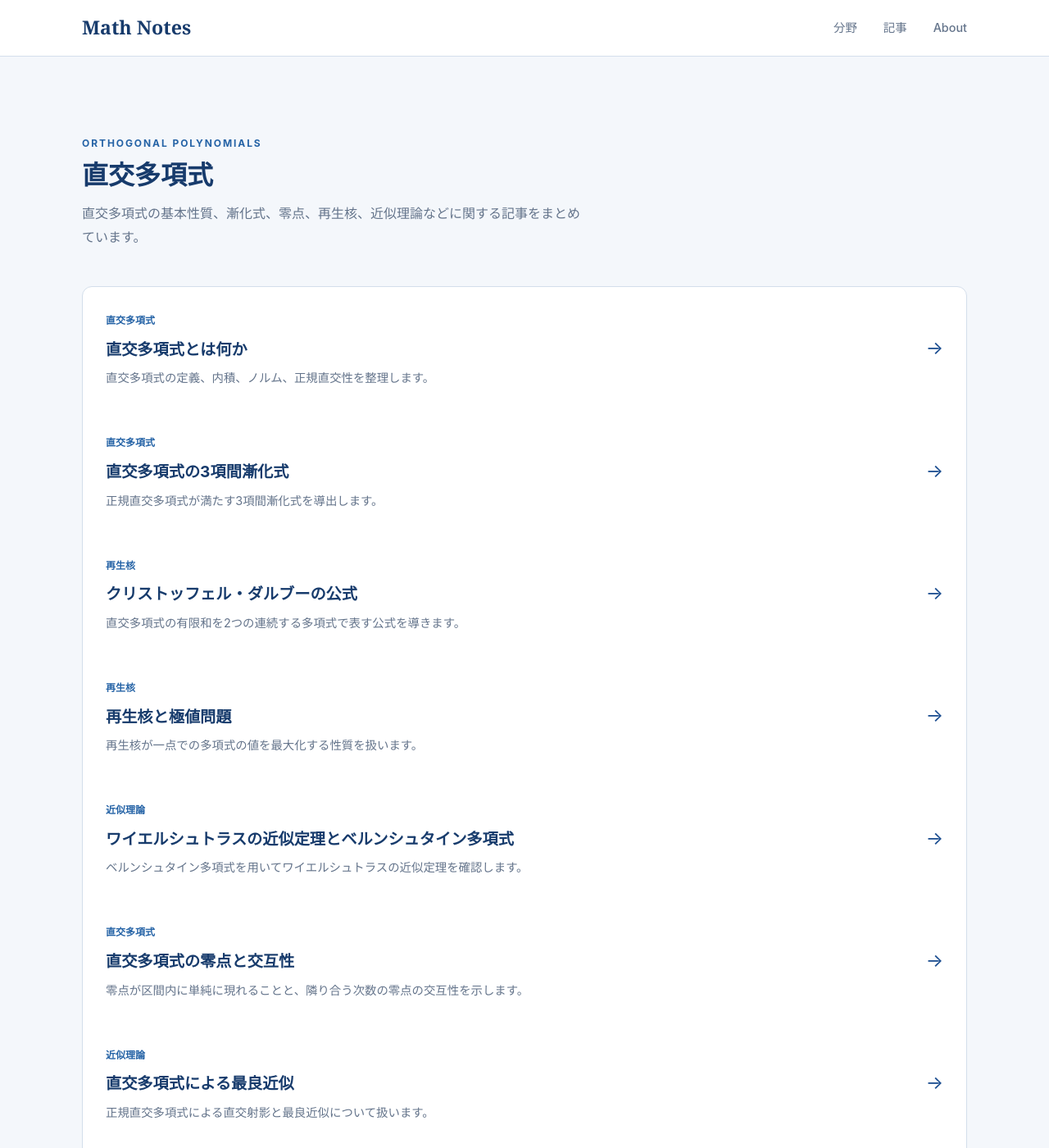
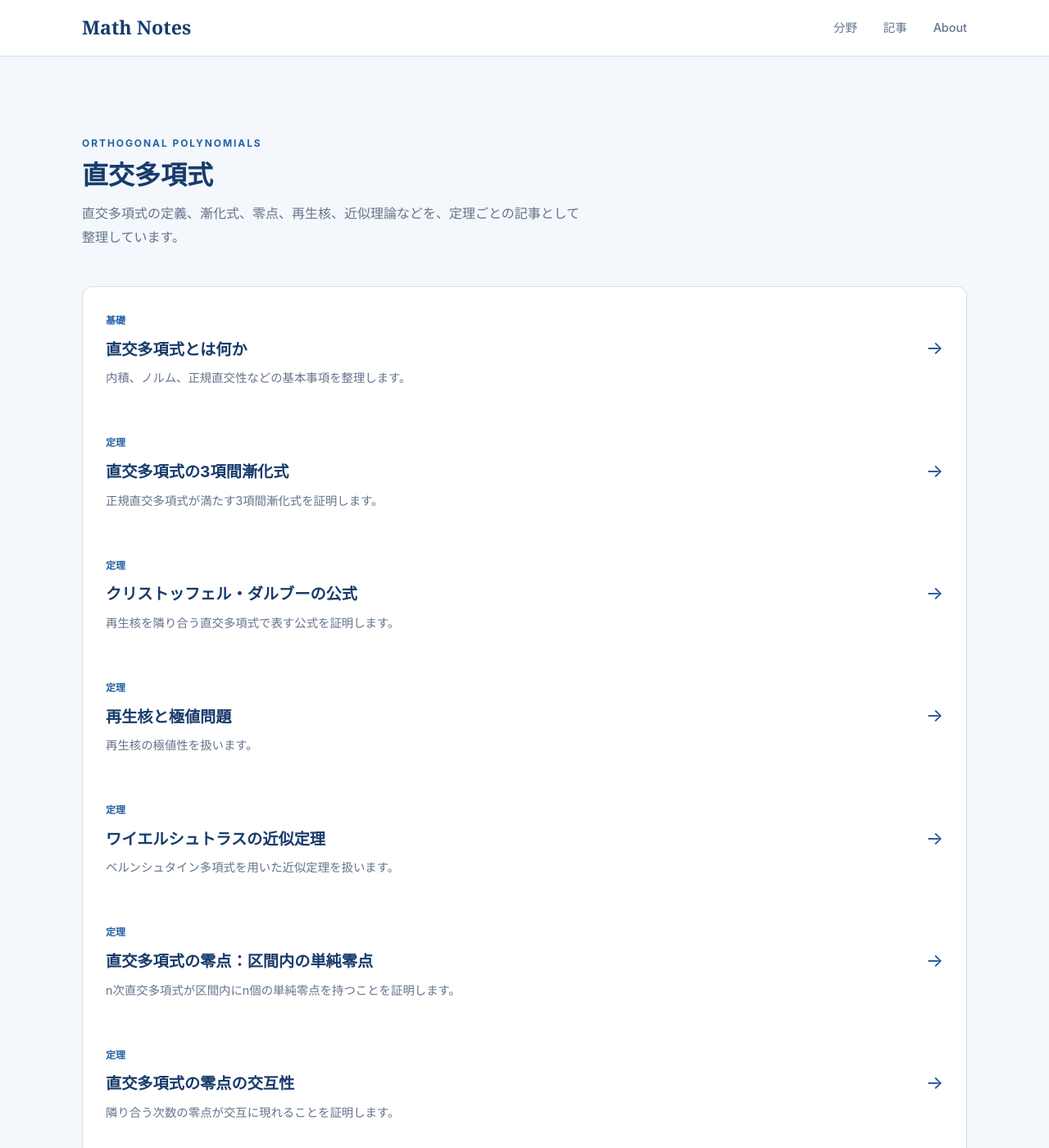
Before and after one commit to koukano/koukano.github.io, a Jekyll site: the page orthogonal-polynomials/index.html, which Jekyll copies as it is, in a window 1280 px wide and 1400 px high. Shown: the whole window at 82% size. Built offline with Jekyll 4.4.1, drawn with Linux system fonts in a browser that asks for light colours; some of the changed text lies outside the part shown.

Commit message:
Update orthogonal polynomial theorem index

```diff
--- a/orthogonal-polynomials/index.html
+++ b/orthogonal-polynomials/index.html
@@ -1,98 +1,40 @@
 <!DOCTYPE html>
 <html lang="ja">
-
 <head>
-
   <meta charset="UTF-8">
-
-  <meta
-    name="viewport"
-    content="width=device-width, initial-scale=1.0"
-  >
-
-  <meta
-    name="description"
-    content="直交多項式についての記事一覧です。基本性質、漸化式、零点、再生核、近似理論などについて解説します。"
-  >
-
+  <meta name="viewport" content="width=device-width, initial-scale=1.0">
+  <meta name="description" content="直交多項式の定義、漸化式、零点、再生核、近似理論などを、定理ごとの記事として整理しています。">
   <title>直交多項式 | Math Notes</title>
-
-  <link
-    rel="stylesheet"
-    href="../css/style.css"
-  >
-
+  <link rel="stylesheet" href="/css/style.css">
 </head>
-
-
 <body>
-
-  <!-- ヘッダー -->
-
   <header class="site-header">
-
     <div class="header-inner">
-
-      <a
-        href="../index.html"
-        class="logo"
-      >
-        Math Notes
-      </a>
-
-
+      <a href="/" class="logo">Math Notes</a>
       <nav class="nav">
-
-        <a href="../index.html#topics">
-          分野
-        </a>
-
-        <a href="../index.html#articles">
-          記事
-        </a>
-
-        <a href="../index.html#about">
-          About
-        </a>
-
+        <a href="/#topics">分野</a>
+        <a href="/#articles">記事</a>
+        <a href="/#about">About</a>
       </nav>
-
     </div>
-
   </header>
 
-
-  <!-- 記事一覧 -->
-
   <section class="articles-section">
-
     <div class="articles-inner">
-
       <div class="section-header">
-
-        <p class="section-label">
-          ORTHOGONAL POLYNOMIALS
-        </p>
-
-        <h2>
-          直交多項式
-        </h2>
-
-        <p>
-          直交多項式の基本性質、漸化式、零点、再生核、近似理論などに関する記事をまとめています。
-        </p>
-
+        <p class="section-label">ORTHOGONAL POLYNOMIALS</p>
+        <h2>直交多項式</h2>
+        <p>直交多項式の定義、漸化式、零点、再生核、近似理論などを、定理ごとの記事として整理しています。</p>
       </div>
-
 
       <div class="article-list">
 
         <a href="/articles/orthogonal-polynomials.html" class="article-link">
           <div class="article-item">
             <div>
-              <span class="article-category">直交多項式</span>
+              <span class="article-category">基礎</span>
               <h3>直交多項式とは何か</h3>
-              <p>直交多項式の定義、内積、ノルム、正規直交性を整理します。</p>
+              <p>内積、ノルム、正規直交性などの基本事項を整理します。</p>
             </div>
             <span class="article-arrow">→</span>
           </div>
@@ -101,9 +43,9 @@
         <a href="/articles/three-term-recurrence.html" class="article-link">
           <div class="article-item">
             <div>
-              <span class="article-category">直交多項式</span>
+              <span class="article-category">定理</span>
               <h3>直交多項式の3項間漸化式</h3>
-              <p>正規直交多項式が満たす3項間漸化式を導出します。</p>
+              <p>正規直交多項式が満たす3項間漸化式を証明します。</p>
             </div>
             <span class="article-arrow">→</span>
           </div>
@@ -112,9 +54,9 @@
         <a href="/articles/christoffel-darboux-formula.html" class="article-link">
           <div class="article-item">
             <div>
-              <span class="article-category">再生核</span>
+              <span class="article-category">定理</span>
               <h3>クリストッフェル・ダルブーの公式</h3>
-              <p>直交多項式の有限和を2つの連続する多項式で表す公式を導きます。</p>
+              <p>再生核を隣り合う直交多項式で表す公式を証明します。</p>
             </div>
             <span class="article-arrow">→</span>
           </div>
@@ -123,9 +65,9 @@
         <a href="/articles/reproducing-kernel-extremal-property.html" class="article-link">
           <div class="article-item">
             <div>
-              <span class="article-category">再生核</span>
+              <span class="article-category">定理</span>
               <h3>再生核と極値問題</h3>
-              <p>再生核が一点での多項式の値を最大化する性質を扱います。</p>
+              <p>再生核の極値性を扱います。</p>
             </div>
             <span class="article-arrow">→</span>
           </div>
@@ -134,9 +76,9 @@
         <a href="/articles/weierstrass-approximation-theorem.html" class="article-link">
           <div class="article-item">
             <div>
-              <span class="article-category">近似理論</span>
-              <h3>ワイエルシュトラスの近似定理とベルンシュタイン多項式</h3>
-              <p>ベルンシュタイン多項式を用いてワイエルシュトラスの近似定理を確認します。</p>
+              <span class="article-category">定理</span>
+              <h3>ワイエルシュトラスの近似定理</h3>
+              <p>ベルンシュタイン多項式を用いた近似定理を扱います。</p>
             </div>
             <span class="article-arrow">→</span>
           </div>
@@ -145,9 +87,20 @@
         <a href="/articles/zeros-of-orthogonal-polynomials.html" class="article-link">
           <div class="article-item">
             <div>
-              <span class="article-category">直交多項式</span>
-              <h3>直交多項式の零点と交互性</h3>
-              <p>零点が区間内に単純に現れることと、隣り合う次数の零点の交互性を示します。</p>
+              <span class="article-category">定理</span>
+              <h3>直交多項式の零点：区間内の単純零点</h3>
+              <p>n次直交多項式が区間内にn個の単純零点を持つことを証明します。</p>
+            </div>
+            <span class="article-arrow">→</span>
+          </div>
+        </a>
+
+        <a href="/articles/interlacing-zeros-of-orthogonal-polynomials.html" class="article-link">
+          <div class="article-item">
+            <div>
+              <span class="article-category">定理</span>
+              <h3>直交多項式の零点の交互性</h3>
+              <p>隣り合う次数の零点が交互に現れることを証明します。</p>
             </div>
             <span class="article-arrow">→</span>
           </div>
@@ -156,9 +109,9 @@
         <a href="/articles/best-approximation-orthogonal-polynomials.html" class="article-link">
           <div class="article-item">
             <div>
-              <span class="article-category">近似理論</span>
+              <span class="article-category">定理</span>
               <h3>直交多項式による最良近似</h3>
-              <p>正規直交多項式による直交射影と最良近似について扱います。</p>
+              <p>直交射影による最良近似を扱います。</p>
             </div>
             <span class="article-arrow">→</span>
           </div>
@@ -167,9 +120,9 @@
         <a href="/articles/lagrange-interpolation.html" class="article-link">
           <div class="article-item">
             <div>
-              <span class="article-category">補間</span>
+              <span class="article-category">定理</span>
               <h3>ラグランジュ補間</h3>
-              <p>標本点で関数値を一致させるラグランジュ補間公式と剰余項を扱います。</p>
+              <p>ラグランジュ補間公式と剰余項を扱います。</p>
             </div>
             <span class="article-arrow">→</span>
           </div>
@@ -178,9 +131,9 @@
         <a href="/articles/hermite-interpolation.html" class="article-link">
           <div class="article-item">
             <div>
-              <span class="article-category">補間</span>
+              <span class="article-category">定理</span>
               <h3>エルミート補間</h3>
-              <p>関数値と導関数値を同時に一致させるエルミート補間を扱います。</p>
+              <p>関数値と導関数値を一致させる補間を扱います。</p>
             </div>
             <span class="article-arrow">→</span>
           </div>
@@ -189,9 +142,9 @@
         <a href="/articles/gaussian-quadrature.html" class="article-link">
           <div class="article-item">
             <div>
-              <span class="article-category">数値積分</span>
+              <span class="article-category">定理</span>
               <h3>ガウスの求積公式とクリストッフェル数</h3>
-              <p>直交多項式の零点を標本点とするガウス求積とクリストッフェル数を扱います。</p>
+              <p>直交多項式の零点を節点とする求積公式を扱います。</p>
             </div>
             <span class="article-arrow">→</span>
           </div>
@@ -200,9 +153,20 @@
         <a href="/articles/zeros-distribution-orthogonal-polynomials.html" class="article-link">
           <div class="article-item">
             <div>
-              <span class="article-category">直交多項式</span>
-              <h3>高次数の直交多項式と零点の分布</h3>
-              <p>異なる次数の直交多項式の零点配置と有限区間での分布を扱います。</p>
+              <span class="article-category">定理</span>
+              <h3>異なる次数の直交多項式の零点の分離</h3>
+              <p>m>n のときの零点配置を証明します。</p>
+            </div>
+            <span class="article-arrow">→</span>
+          </div>
+        </a>
+
+        <a href="/articles/zeros-dense-orthogonal-polynomials.html" class="article-link">
+          <div class="article-item">
+            <div>
+              <span class="article-category">定理</span>
+              <h3>有限区間における零点の稠密化</h3>
+              <p>十分高い次数では任意の部分区間に零点が現れることを証明します。</p>
             </div>
             <span class="article-arrow">→</span>
           </div>
@@ -211,9 +175,9 @@
         <a href="/articles/bessel-parseval-orthogonal-polynomials.html" class="article-link">
           <div class="article-item">
             <div>
-              <span class="article-category">関数解析</span>
+              <span class="article-category">定理</span>
               <h3>ベッセルの不等式とパーセヴァルの等式</h3>
-              <p>直交展開の係数とノルムの関係を $L^2$ 空間で整理します。</p>
+              <p>直交展開の係数とノルムの関係を扱います。</p>
             </div>
             <span class="article-arrow">→</span>
           </div>
@@ -222,9 +186,9 @@
         <a href="/articles/l2-completeness-orthogonal-polynomials.html" class="article-link">
           <div class="article-item">
             <div>
-              <span class="article-category">関数解析</span>
+              <span class="article-category">定理</span>
               <h3>L²(w)における正規直交多項式の完備性</h3>
-              <p>閉性と完備性の関係を通して正規直交多項式系の完備性を考えます。</p>
+              <p>正規直交多項式系の完備性を扱います。</p>
             </div>
             <span class="article-arrow">→</span>
           </div>
@@ -233,46 +197,26 @@
         <a href="/articles/riemann-mapping-orthogonal-polynomials.html" class="article-link">
           <div class="article-item">
             <div>
-              <span class="article-category">複素解析との関係</span>
-              <h3>リーマンの写像定理と直交多項式</h3>
-              <p>境界上の正規直交多項式と再生核からリーマン写像を表す方法を扱います。</p>
+              <span class="article-category">定理</span>
+              <h3>再生核によるリーマン写像の表示</h3>
+              <p>境界上の正規直交多項式からリーマン写像を表す公式を証明します。</p>
             </div>
             <span class="article-arrow">→</span>
           </div>
         </a>
-
       </div>
 
-
       <div class="article-back">
-
-        <a href="../index.html">
-          ← トップページへ戻る
-        </a>
-
+        <a href="/">← トップページへ戻る</a>
       </div>
-
     </div>
-
   </section>
 
-
   <footer>
-
     <div class="footer-inner">
-
-      <p class="footer-logo">
-        Math Notes
-      </p>
-
-      <p class="copyright">
-        © Math Notes
-      </p>
-
+      <p class="footer-logo">Math Notes</p>
+      <p class="copyright">© Math Notes</p>
     </div>
-
   </footer>
-
 </body>
-
 </html>
```
